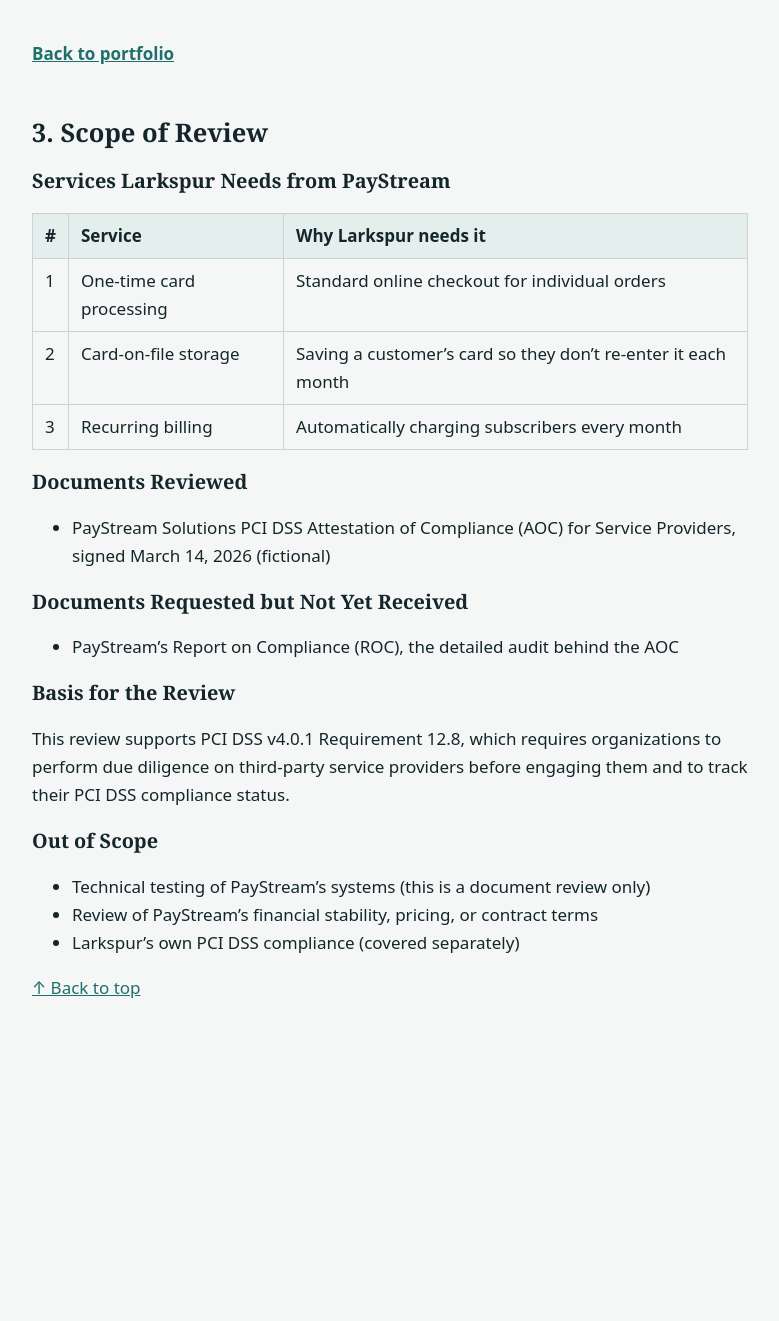
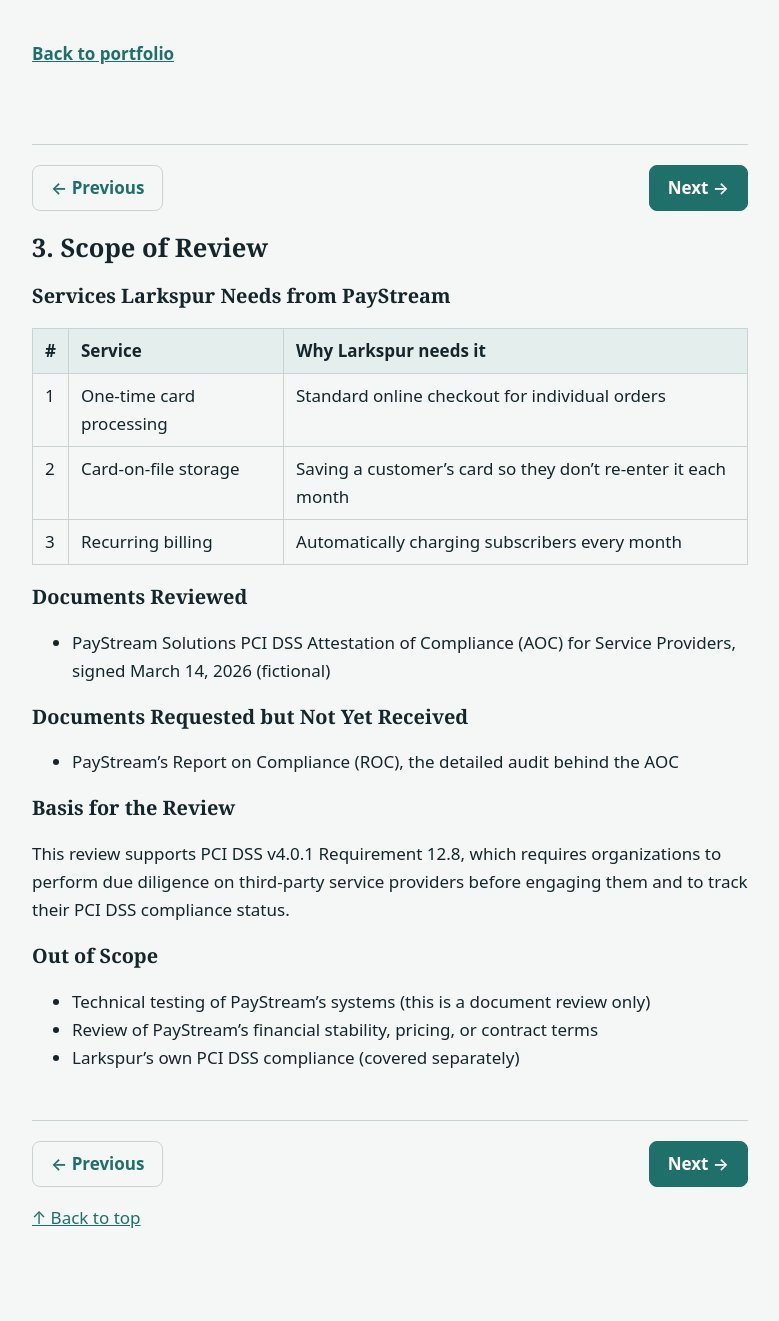
Before and after one commit to krens22/GRC-project-portfolio, a Jekyll site: the page built from PCI-DSS-Compliance-via-AOC/Larkspur-Outfitters/02-scope.md, in a window 1280 px wide. Shown: the whole page, without its empty margins (250-1029 px from the left). Built offline with Jekyll 4.4.1, drawn with Linux system fonts in a browser that asks for light colours; our own code applies the rules of GitHub Pages for plain Markdown files; before the commit the page ends 1091 px from its top, so only the background shows below that; part of the change alters nothing that is shown.

Commit message:
Add front matter to 02-scope.md
Added front matter to define title and navigation links.

```diff
--- a/PCI-DSS-Compliance-via-AOC/Larkspur-Outfitters/02-scope.md
+++ b/PCI-DSS-Compliance-via-AOC/Larkspur-Outfitters/02-scope.md
@@ -1,3 +1,9 @@
+---
+title: Scope
+prev: 01-summary-and-business-context.html
+next: 03-methodology.html
+---
+
 ## 3. Scope of Review
 
 ### Services Larkspur Needs from PayStream
```
